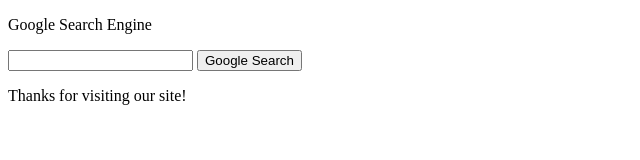
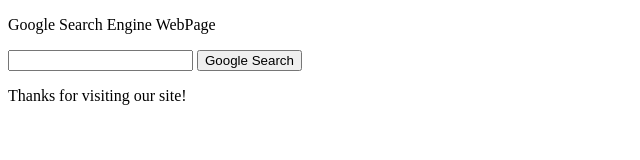
Before and after one commit to INTSEAN/cuddly-snow-bear, a plain HTML site: page index.html in a window 1280 px wide. Shown: the full height of the page, 0-640 px from the left. Drawn offline with Linux system fonts and the light colour scheme.

Commit message:
Add text

```diff
--- a/index.html
+++ b/index.html
@@ -5,7 +5,7 @@
     </head>
     <body>
         <nav>
-            <p>Google Search Engine</p>
+            <p>Google Search Engine WebPage</p>
         </nav>
         <form action="https://www.google.com/search">
             <input type="text" name="q">
```
